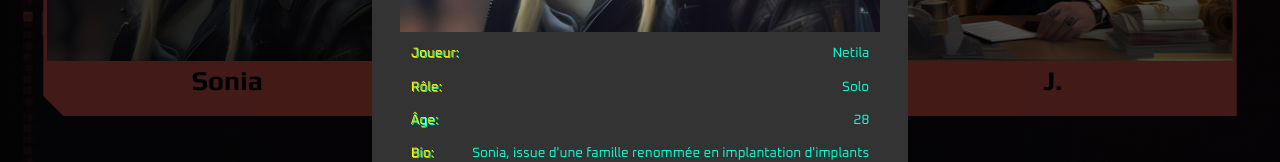
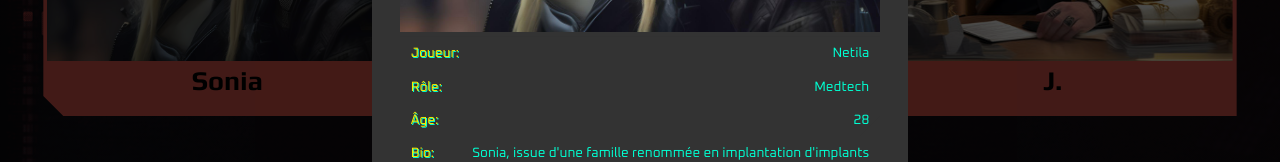
Before and after one commit to Anto-LSR/Cpred-characaters, a React (Create React App) app: page / in a window 1280 px wide. Both pictures are taken after a click on the element "Sonia". Shown: the part 474-636 px from the top of the page. Built offline with nearby package versions, Linux system fonts and the light colour scheme.

Commit message:
Fixed roles

```diff
--- a/src/Modal.js
+++ b/src/Modal.js
@@ -29,7 +29,7 @@ const Modal = ({ isOpen, onClose, selectedCharacter }) => {
           data-title="Rôle:"
           id="code2"
         >
-          Solo
+          {selectedCharacter.role}
         </div>
         {/* age */}
         <div
--- a/src/personnages.js
+++ b/src/personnages.js
@@ -11,6 +11,7 @@ export const personnages = [
       name: 'Sonia',
       fullname: 'Sonia Forsakere',
       imageUrl: netila,
+      role: 'Medtech',
       age: '28',
       origin: 'Scandinavie',
       description: `Sonia, issue d'une famille renommée en implantation d'implants médicaux, développe un talent précoce pour la médecine cybertechnique. Après un traumatisme, elle se tourne vers des expérimentations clandestines à l'école, mais est rapidement découverte par les autorités. Ses parents l'envoient alors à NightCity pour se cacher.
@@ -23,6 +24,7 @@ export const personnages = [
       name: 'Simon',
       fullname: 'Simon "GHOST" Riley',
       imageUrl: suifti,
+      role : 'Solo',
       age: '39',
       origin: 'Europe',
       description: `Simon "Ghost" Riley est un solo originaire d'un quartier gangréné, avec des racines européennes. Son visage porte une cicatrice qu'il dissimule souvent sous une capuche, témoignage d'un passé douloureux. Ancien agent de la MaxTac, il a tragiquement perdu sa femme et sa fille dans un drame familial, alimentant sa quête de vengeance. Convaincu que la seule personne digne de confiance est soi-même, il fréquente parfois des prostituées pour échapper à la douleur qui le consume. Avec un sang-froid et une agressivité notables, il affirme que dans ce monde corrompu, la seule personne en qui l'on peut réellement avoir confiance, c'est soi-même.`,
@@ -33,6 +35,7 @@ export const personnages = [
       name: 'J.',
       fullname: 'Jay Gemini',
       imageUrl: thanatos,
+      role : 'Corpo',
       age: '28',
       origin: 'Europe',
       description: `Jay Gemini, surnommé "J.", a grandi dans la petite couronne avec ses parents, techniciens de corpo. Après leur maladie, il a vécu chez un ami et s'est déterminé à réussir chez les corpos pour éviter d'autres drames. Talentueux homme d'affaires, il a réussi à intégrer une corporation et excelle dans le maniement des armes à feu légères. Il porte un tatouage et une photo de famille sous ses chemises. Ses seules relations proches sont son amie d'enfance et les parents de celle-ci. Malgré une ancienne relation, c'est vers son amie d'enfance qu'il garde une affection particulière.`,
```
